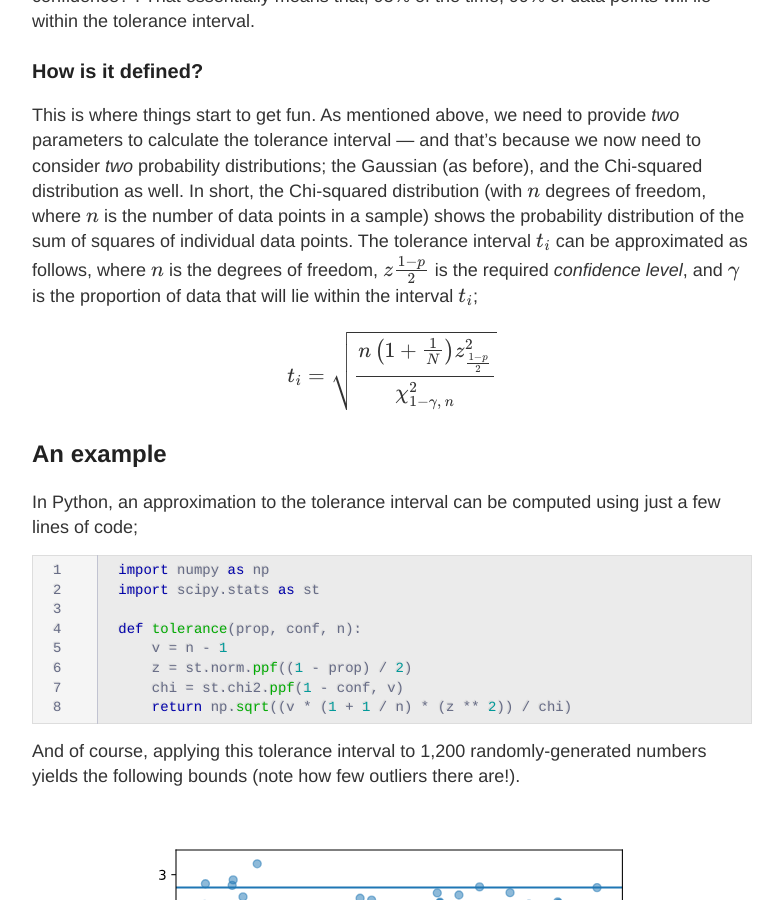
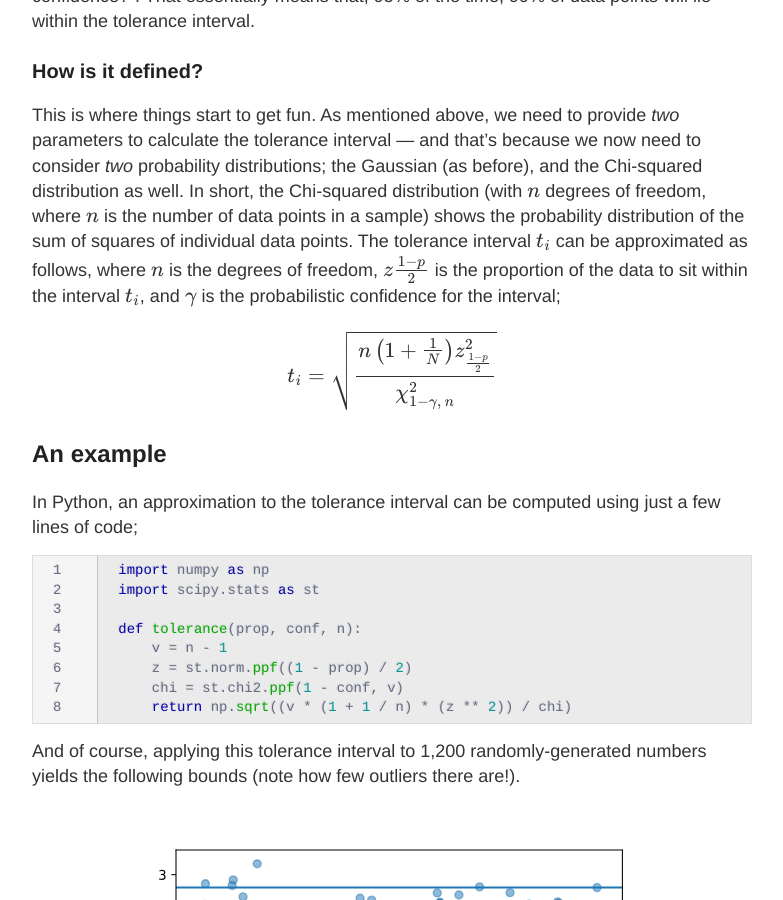
Before and after one commit to smith01s/newey01c.github.io, a Jekyll site: the page built from _posts/2018-02-28-intervals.md, in a window 1280 px wide and 900 px high, scrolled down 2872 px. Shown: the whole window, without its empty margins (248-1031 px from the left). Built offline with Jekyll 4.4.1, drawn with Linux system fonts in a browser that asks for light colours; nearby versions of some CDN libraries; formulas are drawn with MathJax 3; comment, search, counter and statistics services are not loaded.

Commit message:
Got parameter order wrong

```diff
--- a/_posts/2018-02-28-intervals.md
+++ b/_posts/2018-02-28-intervals.md
@@ -119,8 +119,8 @@ distribution (with $n$ degrees of freedom, where $n$ is the number of data
 points in a sample) shows the probability distribution of the sum of squares of
 individual data points. The tolerance interval $t_i$ can be approximated as
 follows, where $n$ is the degrees of freedom, $z \frac{1 - p}{2}$ is the
-required *confidence level*, and $\gamma$ is the proportion of data that will
-lie within the interval $t_i$;
+proportion of the data to sit within the interval $t_i$, and $\gamma$ is the
+probabilistic confidence for the interval;
 
 $$ t_i = \sqrt{\frac{n \left(1 + \frac{1}{N}\right)
 z^2_{\frac{1-p}{2}}}{\chi^2_{1-\gamma, \, n}}} $$
```
